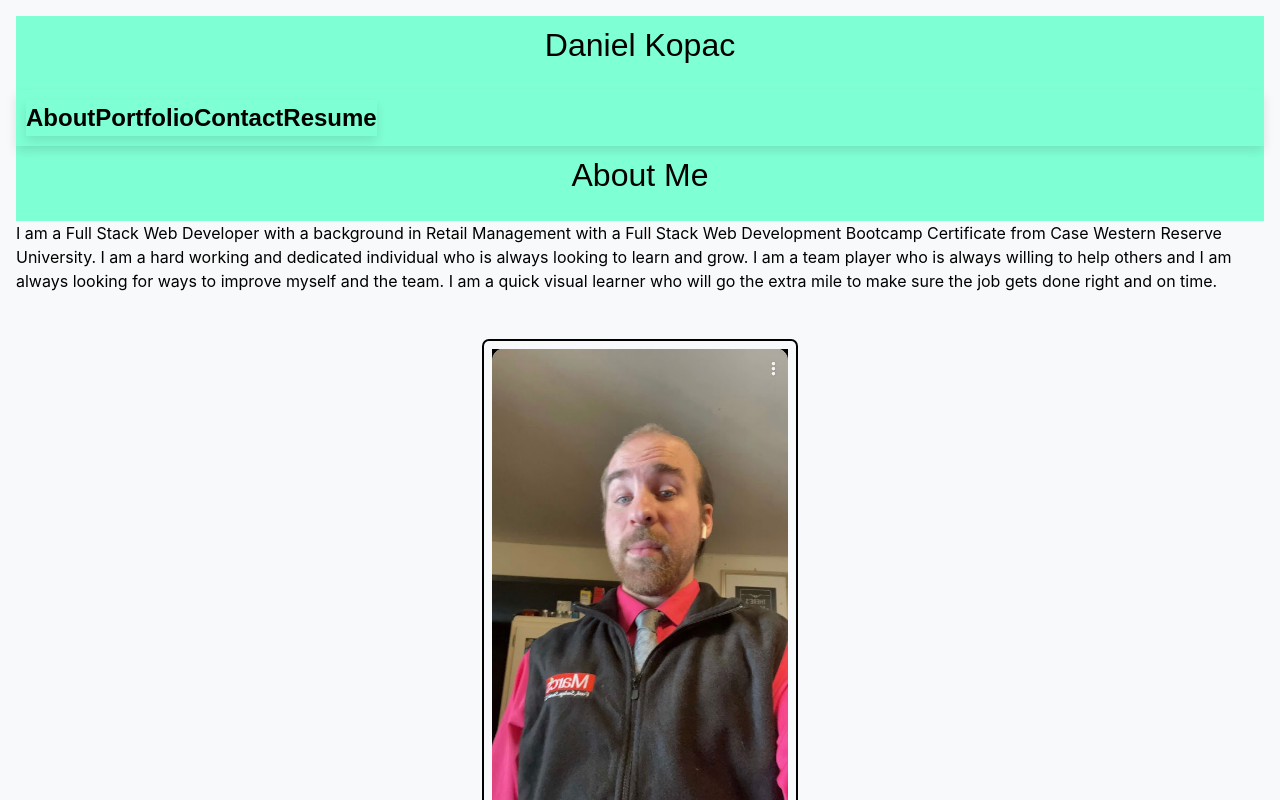
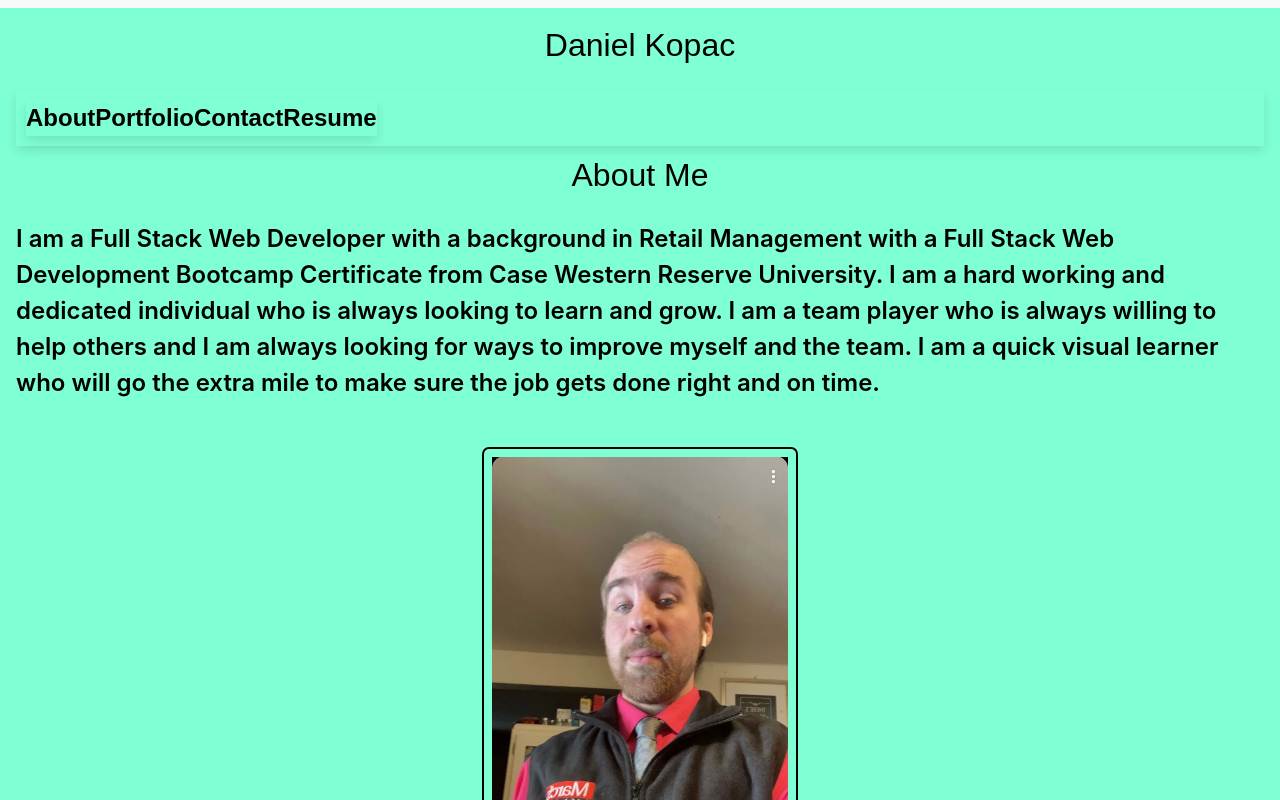
Before and after one commit to dkopac/Kopac-Portfolio, a React (Create React App) app: page / in a window 1280 px wide. Shown: the top 800 px of the page. Built offline with nearby package versions, Linux system fonts and the light colour scheme.

Commit message:
updates to styling

```diff
--- a/src/styles/About.css
+++ b/src/styles/About.css
@@ -5,7 +5,15 @@ img {
     object-position: center;
     box-shadow: 0 0 0 2px #000;
     transition: all 0.3s ease-in-out;
+    border-radius: 50%;
+    margin-bottom: 1rem;
+    background-color: aquamarine;
 }
+div {
+    display: block;
+    background-color: aquamarine;
+}
+
 
 .container
 {
--- a/src/styles/Navbar.css
+++ b/src/styles/Navbar.css
@@ -8,6 +8,13 @@ nav {
     z-index: 999;
     box-shadow: 0 5px 10px rgba(0, 0, 0, 0.1);
     letter-spacing: normal;
+}
+
+p {
+    font-size: 1.5rem;
+    font-weight: 600;
+    letter-spacing: normal;
+    background-color: aquamarine;
 }
 
 a.nav-link {
```
